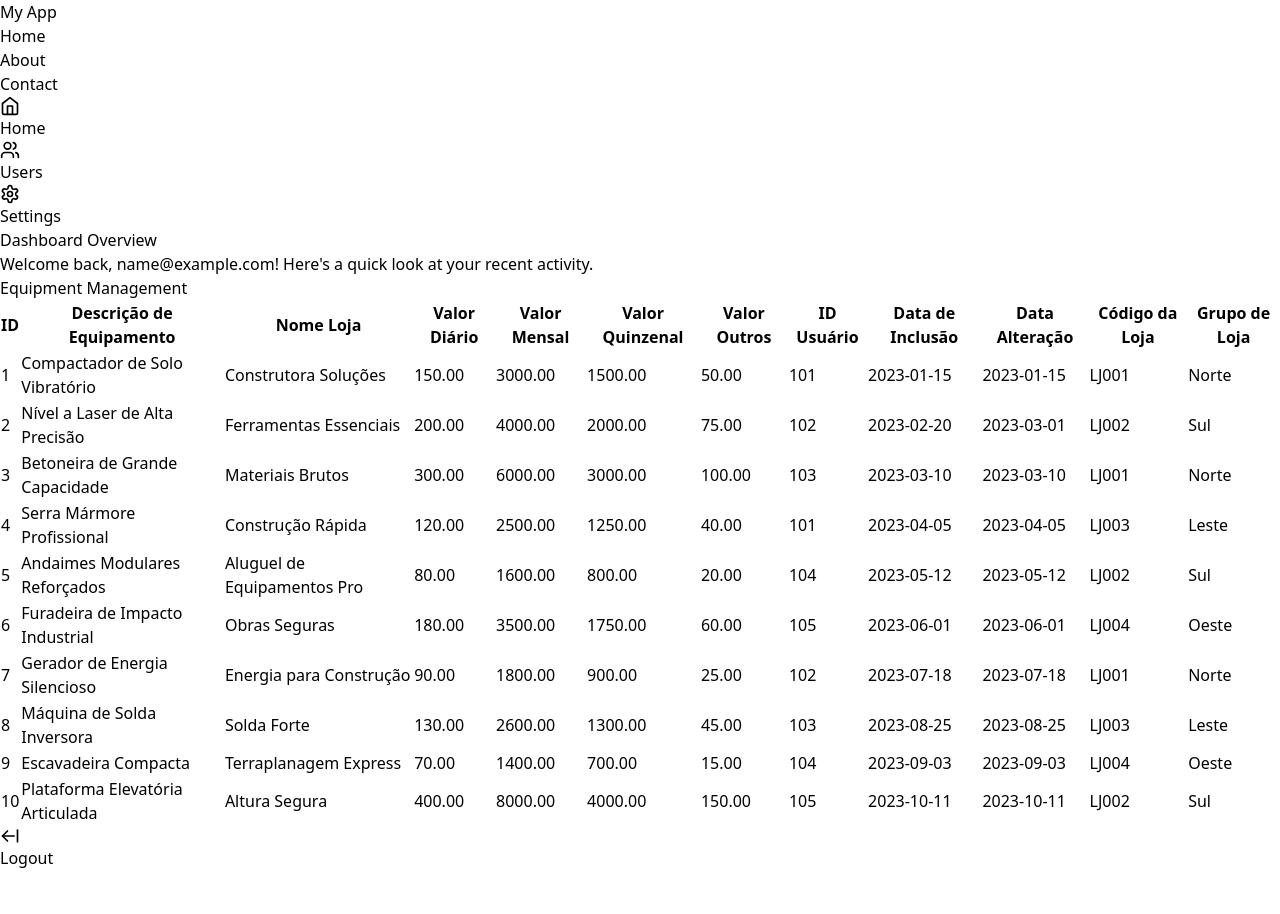
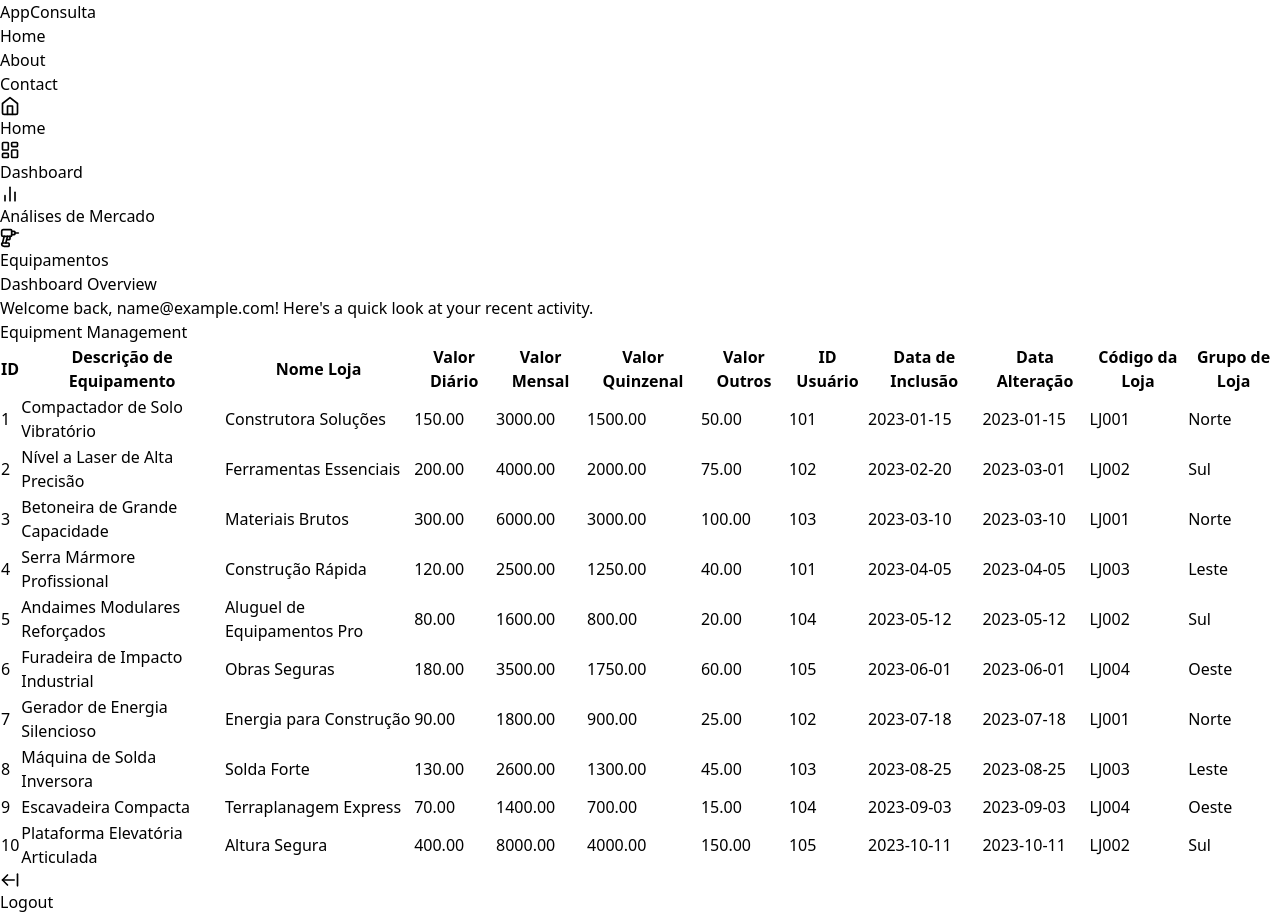
Before and after one commit to alealvescoelho/build-with-ia, a React (Vite) app: page /home in a window 1280 px wide. Both pictures are taken after typing "name@example.com", "Sample123" into the empty fields and a click on the button "Log In". Before the commit the page ends 870 px from the top, so only its background shows below. Built offline with nearby package versions, Linux system fonts and the light colour scheme.

Commit message:
apply options sidemenu

```diff
--- a/src/components/Header.tsx
+++ b/src/components/Header.tsx
@@ -2,24 +2,24 @@ import React from 'react';
 
 const Header: React.FC = () => {
   return (
-    <header className="bg-surface p-4 flex items-center justify-between shadow-md">
+    <header className="bg-[#38bdf8] p-4 flex items-center justify-between shadow-md">
       <div className="flex items-center">
-        <span className="text-xl font-semibold text-textSecondary">My App</span>
+        <span className="text-xl font-semibold text-white">AppConsulta</span>
       </div>
       <nav>
         <ul className="flex space-x-4">
           <li>
-            <a href="#" className="text-textSecondary hover:text-primary">
+            <a href="#" className="text-white hover:text-primary">
               Home
             </a>
           </li>
           <li>
-            <a href="#" className="text-textSecondary hover:text-primary">
+            <a href="#" className="text-white hover:text-primary">
               About
             </a>
           </li>
           <li>
-            <a href="#" className="text-textSecondary hover:text-primary">
+            <a href="#" className="text-white hover:text-primary">
               Contact
             </a>
           </li>
--- a/src/components/SideMenu.tsx
+++ b/src/components/SideMenu.tsx
@@ -1,70 +1,61 @@
 import React, { useState } from 'react';
-import { Home, Users, Settings } from 'lucide-react';
+import { Home, LayoutDashboard, BarChart2, Drill } from 'lucide-react';
 
 const SideMenu: React.FC = () => {
-  const [isExpanded, setIsExpanded] = useState(true); // Start expanded by default
+  const [isExpanded, setIsExpanded] = useState(true);
+
+  const menuItems = [
+    {
+      name: 'Home',
+      icon: Home,
+      link: '#'
+    },
+    {
+      name: 'Dashboard',
+      icon: LayoutDashboard,
+      link: '#'
+    },
+    {
+      name: 'Análises de Mercado',
+      icon: BarChart2,
+      link: '#'
+    },
+    {
+      name: 'Equipamentos',
+      icon: Drill,
+      link: '#'
+    },
+  ];
 
   return (
     <aside
       className={`bg-surface p-4 rounded-md shadow-md transition-all duration-300 ease-in-out ${
-        isExpanded ? 'w-64' : 'w-20' // Adjust width based on state
+        isExpanded ? 'w-64' : 'w-20'
       }`}
       onMouseEnter={() => setIsExpanded(true)}
       onMouseLeave={() => setIsExpanded(false)}
     >
       <nav>
         <ul>
-          <li className="mb-2">
+          {menuItems.map((item) => (
+            <li key={item.name} className="mb-2">
               <a
-              href="#"
-              className={`flex items-center text-textSecondary hover:text-primary ${
-                !isExpanded && 'justify-center' // Center icon when collapsed
-              }`}
-            >
-              <Home className={`flex-shrink-0 ${isExpanded ? 'mr-2' : ''}`} size={20} />
-              <span
-                className={`whitespace-nowrap overflow-hidden transition-all duration-300 ease-in-out ${
-                  isExpanded ? 'opacity-100 w-auto' : 'opacity-0 w-0' // Fade and collapse text
-                }`}
-              >
-                Home
-              </span>
-            </a>
-          </li>
-          <li className="mb-2">
-            <a
-              href="#"
+                href={item.link}
                 className={`flex items-center text-textSecondary hover:text-primary ${
                   !isExpanded && 'justify-center'
                 }`}
               >
-              <Users className={`flex-shrink-0 ${isExpanded ? 'mr-2' : ''}`} size={20} />
+                <item.icon className={`flex-shrink-0 ${isExpanded ? 'mr-2' : ''}`} size={20} />
                 <span
                   className={`whitespace-nowrap overflow-hidden transition-all duration-300 ease-in-out ${
                     isExpanded ? 'opacity-100 w-auto' : 'opacity-0 w-0'
                   }`}
                 >
-                Users
+                  {item.name}
                 </span>
               </a>
             </li>
-          <li className="mb-2">
-            <a
-              href="#"
-              className={`flex items-center text-textSecondary hover:text-primary ${
-                !isExpanded && 'justify-center'
-              }`}
-            >
-              <Settings className={`flex-shrink-0 ${isExpanded ? 'mr-2' : ''}`} size={20} />
-              <span
-                className={`whitespace-nowrap overflow-hidden transition-all duration-300 ease-in-out ${
-                  isExpanded ? 'opacity-100 w-auto' : 'opacity-0 w-0'
-                }`}
-              >
-                Settings
-              </span>
-            </a>
-          </li>
+          ))}
         </ul>
       </nav>
     </aside>
```
Also changed, not shown: src/components/Home.tsx (+32 -32 lines), 2 other files (tests, documents, lock files or other folders). Lines whose indentation alone changed are shown as unchanged.
